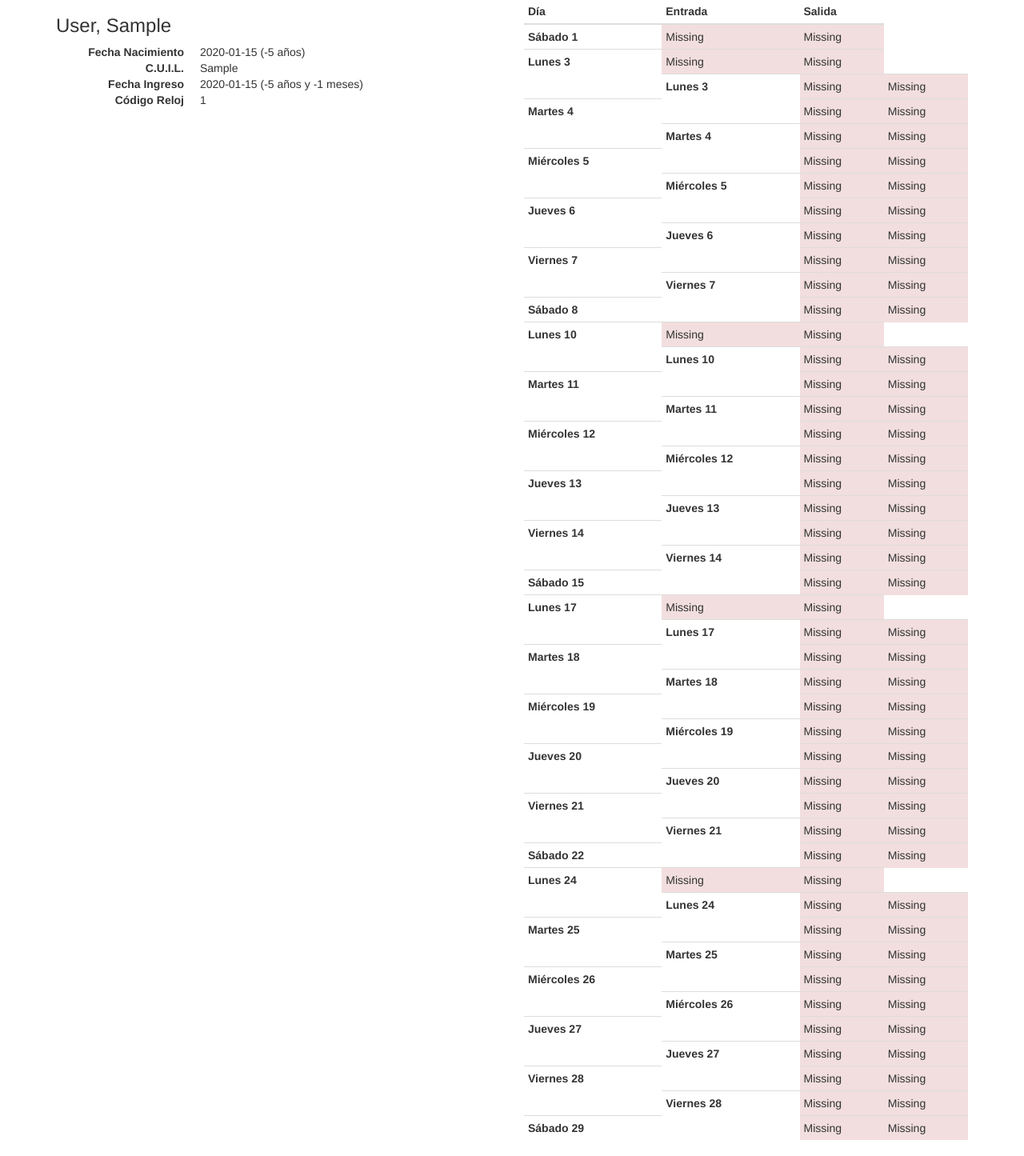
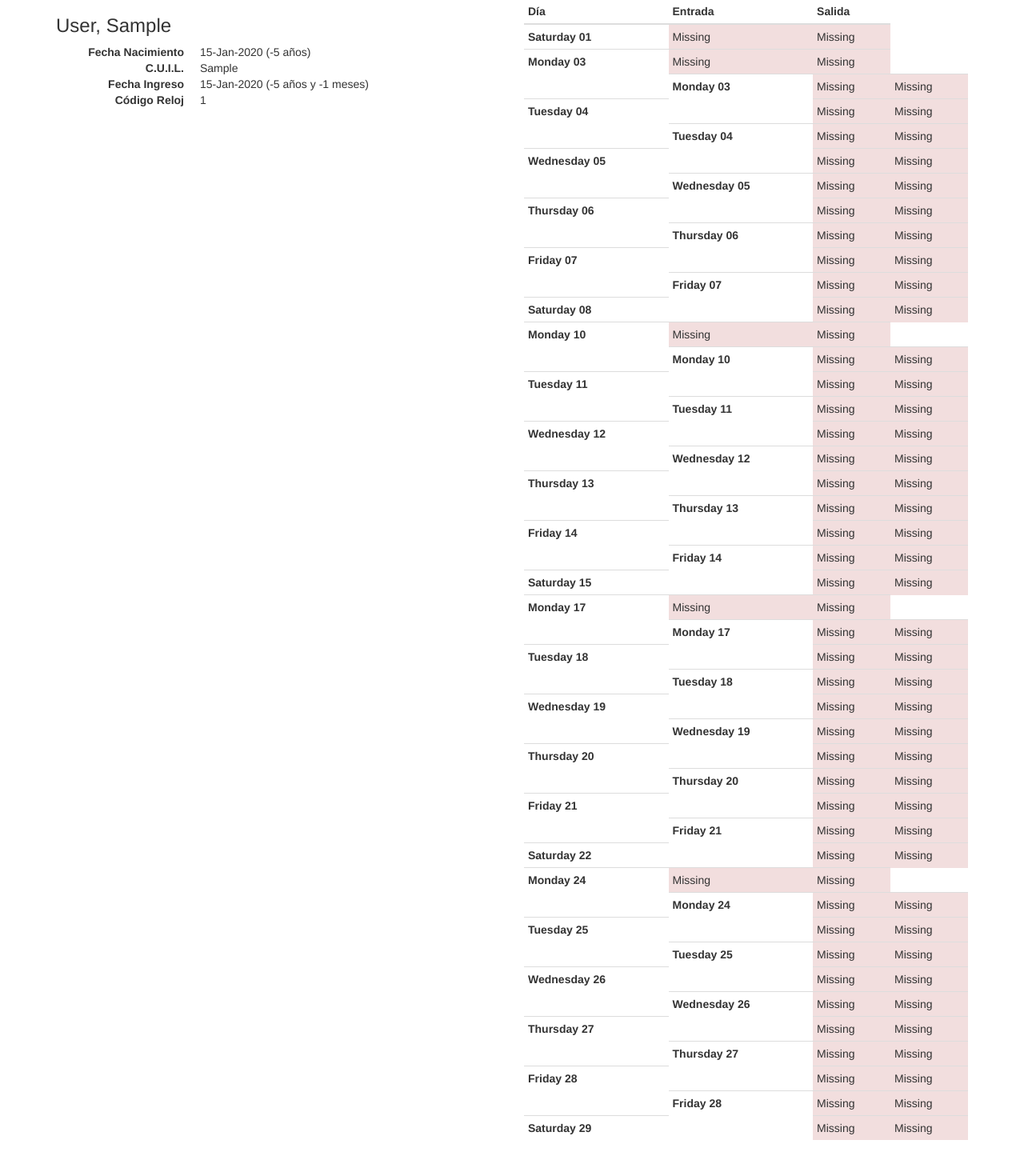
Before and after one commit to coyotevz/mini-hr, a Flask app: page /employee/1 in a window 1280 px wide. Shown: the part 51-1496 px from the top of the page at 80% size. Run offline with Flask 2, Linux system fonts and the light colour scheme; tables that the repository leaves empty hold one stand-in row (values such as "Sample post"); some libraries are stand-ins or nearby versions.

Commit message:
Fix form, formatting date display

```diff
--- a/hr/__init__.py
+++ b/hr/__init__.py
@@ -1,4 +1,6 @@
 # -*- coding: utf-8 -*-
+import locale
+locale.setlocale(locale.LC_ALL, '')
 
 from flask import Flask, url_for
 from hr.models import db
--- a/hr/templates/employee_form.html
+++ b/hr/templates/employee_form.html
@@ -20,7 +20,7 @@
         <h3>Nuevo empleado</h3>
       </div>
       <div class="panel-body">
-        <form role="form" class="form-horizontal">
+        <form role="form" class="form-horizontal" method="post" action="">
           {{ form.hidden_tag() }}
           {{ render_field(form.first_name) }}
           {{ render_field(form.last_name) }}
--- a/hr/templates/employee_view.html
+++ b/hr/templates/employee_view.html
@@ -6,11 +6,11 @@
     <h3>{{ employee.name }}</h3>
     <dl class="dl-horizontal">
       <dt>Fecha Nacimiento</dt>
-      <dd>{{ employee.birth_date }} ({{ employee.age.years }} años)</dd>
+      <dd>{{ employee.birth_date.strftime('%d-%b-%Y').title() }} ({{ employee.age.years }} años)</dd>
       <dt>C.U.I.L.</dt>
       <dd>{{ employee.cuil }}</dd>
       <dt>Fecha Ingreso</dt>
-      <dd>{{ employee.hire_date }} ({{ employee.seniority.years }} años y {{ employee.seniority.months }} meses)</dd>
+      <dd>{{ employee.hire_date.strftime('%d-%b-%Y').title() }} ({{ employee.seniority.years }} años y {{ employee.seniority.months }} meses)</dd>
       <dt>Código Reloj</dt>
       <dd>{{ employee.user_code }}</dd>
     </dl>
@@ -25,8 +25,6 @@
         </tr>
       </thead>
       <tbody>
-        {% set wdays = {0: "Lunes", 1: "Martes", 2: "Miércoles", 3: "Jueves",
-                        4: "Viernes", 5: "Sábado", 6: "Domingo"} %}
         {% set year = 2014 %}
         {% set month = 11 %}
         {% set lastday = None %}
@@ -35,7 +33,7 @@
         <tr>
           {% if lastday != day %}
           <th{% if intervals|length > 1 %} rowspan="{{ intervals|length }}"{% endif %}>
-            {{ wdays[day.weekday()] }} {{ day.day }}
+            {{ day.strftime('%A %d').title() }}
           </th>
           {% endif %}
           <td{% if not interval.input %} class="danger"{% endif %}>{{ interval.input|d('Missing', true) }}</td>
```
